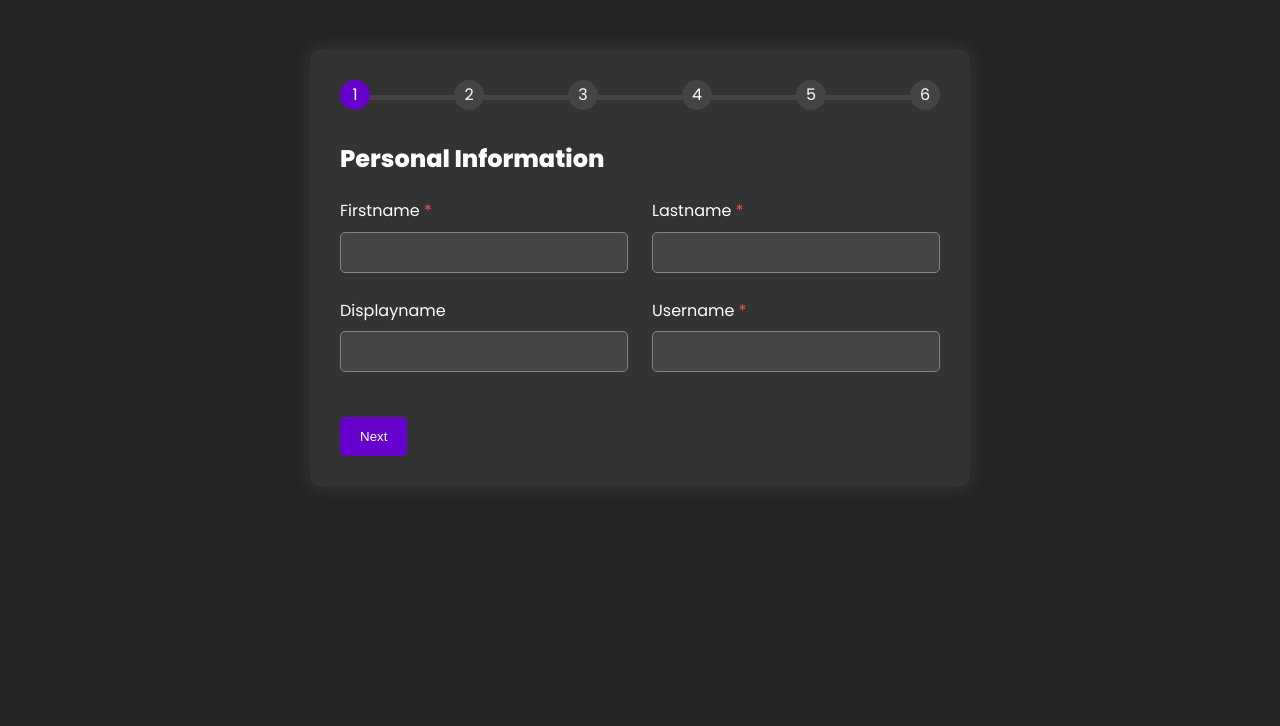
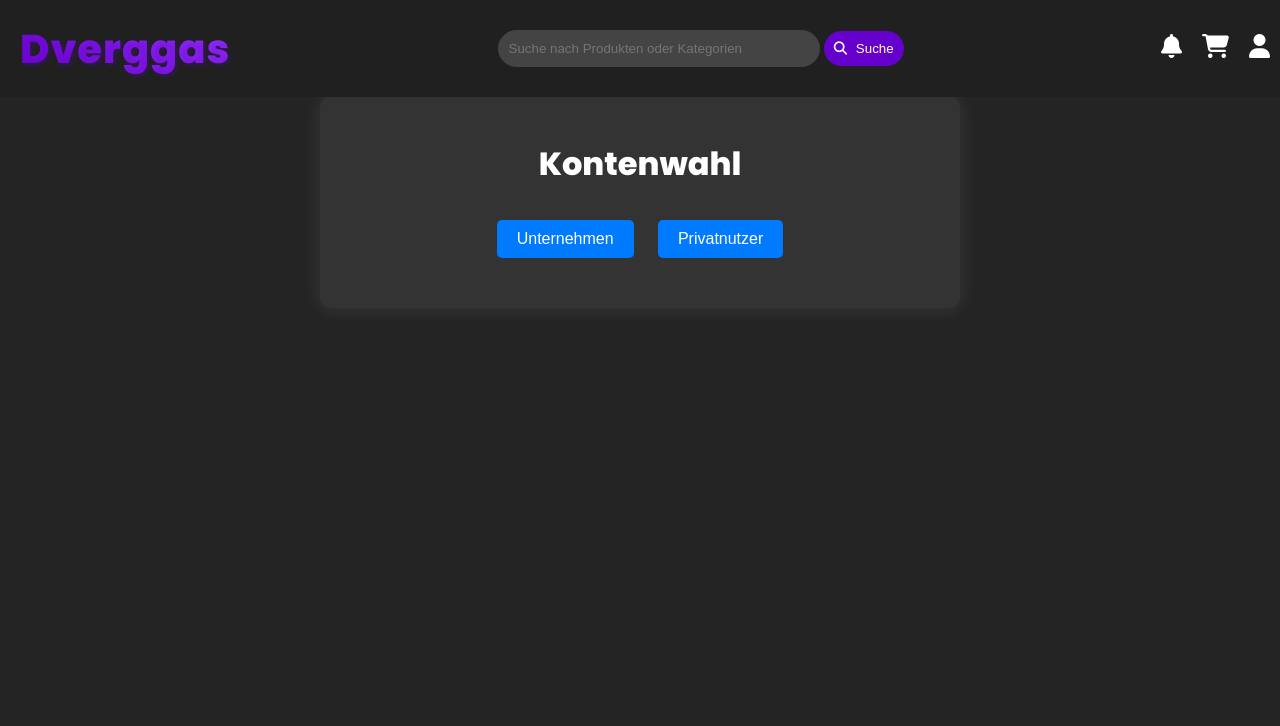
Before and after one commit to sprudello/Dverggas, a PHP site: page /auth/register.php in a window 1280 px wide. Shown: the top 726 px of the page. Run offline with PHP 8.4, Linux system fonts and the light colour scheme; some libraries are stand-ins or nearby versions.

Commit message:
Kontentypen
Kontenauswahl hinzugefügt

```diff
--- a/auth/register.php
+++ b/auth/register.php
@@ -1,7 +1,8 @@
 <?php
 session_start();
-
-include '../db/connection.php';
+include_once '../include/head.php';
+include_once '../include/header.php';
+include_once '../db/connection.php';
 
 // Validation functions
 function containsNumber($str) {
@@ -61,6 +62,7 @@ if ($_SERVER['REQUEST_METHOD'] === 'POST') {
     $confirm_password = $_POST['confirm_password'] ?? '';
     $accept_tos = isset($_POST['accept_tos']);
     $accept_privacy = isset($_POST['accept_privacy']);
+    $kontentyp = $_POST['kontentyp'];
 
     // Combine phone code and phone number
     if (empty($phone_number)) {
@@ -213,10 +215,13 @@ if ($_SERVER['REQUEST_METHOD'] === 'POST') {
 }
 ?>
 
-<?php include_once '../include/head.php'; ?>
-
 <!-- Registration form -->
 <div class="registration-container">
+    <h1>Kontenwahl</h1>
+    <div class="account-selection">
+        <button id="unternehmen-button" class="account-button">Unternehmen</button>
+        <button id="privatnutzer-button" class="account-button">Privatnutzer</button>
+    </div>
 
     <form id="registration-form" method="post" action="">
         <div class="progress-container">
@@ -350,6 +355,20 @@ if ($_SERVER['REQUEST_METHOD'] === 'POST') {
     </form>
 </div>
 
+<script>
+document.getElementById('unternehmen-button').addEventListener('click', function() {
+    document.getElementById('kontentyp').value = 'Unternehmen';
+    document.querySelector('.account-selection').style.display = 'none';
+    document.getElementById('registration-form').style.display = 'block';
+});
+
+document.getElementById('privatnutzer-button').addEventListener('click', function() {
+    document.getElementById('kontentyp').value = 'Privatnutzer';
+    document.querySelector('.account-selection').style.display = 'none';
+    document.getElementById('registration-form').style.display = 'block';
+});
+</script>
+
 <?php if (!empty($errors)): ?>
     <div class="registration-error-container">
         <div class="error-messages">
@@ -372,3 +391,4 @@ if ($_SERVER['REQUEST_METHOD'] === 'POST') {
 <script src="https://cdnjs.cloudflare.com/ajax/libs/intl-tel-input/17.0.8/js/utils.js"></script>
 
 <script src="../scripts/registration.js"></script>
+<?php include_once '../include/footer.php'; ?>
--- a/db/tables.sql
+++ b/db/tables.sql
@@ -26,6 +26,7 @@ CREATE TABLE IF NOT EXISTS users (
     avatar_url VARCHAR(255),
     created_at TIMESTAMP DEFAULT CURRENT_TIMESTAMP,
     updated_at TIMESTAMP NULL DEFAULT NULL ON UPDATE CURRENT_TIMESTAMP
+    kontentyp ENUM('Unternehmen', 'Privatperson') NOT NULL
 );
 
 CREATE TABLE IF NOT EXISTS categories (
--- a/styles/styles.css
+++ b/styles/styles.css
@@ -1423,3 +1423,55 @@ footer {
       grid-template-columns: 1fr;
   }
 }
+
+/* Kontentyp Page Styles */
+.registration-container {
+  padding: 20px;
+  max-width: 600px;
+  margin: 0 auto;
+  text-align: center;
+}
+
+.registration-container h1 {
+  margin-bottom: 20px;
+}
+
+.account-selection {
+  margin-bottom: 20px;
+}
+
+.account-button {
+  padding: 10px 20px;
+  margin: 10px;
+  font-size: 16px;
+  cursor: pointer;
+  border: none;
+  border-radius: 5px;
+  background-color: #007bff;
+  color: white;
+  transition: background-color 0.3s;
+}
+
+.account-button:hover {
+  background-color: #0056b3;
+}
+
+#registration-form {
+  display: none;
+  text-align: left;
+}
+
+.form-group {
+  margin-bottom: 15px;
+}
+
+.form-group label {
+  display: block;
+  margin-bottom: 5px;
+}
+
+.form-group input {
+  width: 100%;
+  padding: 8px;
+  box-sizing: border-box;
+}
```
